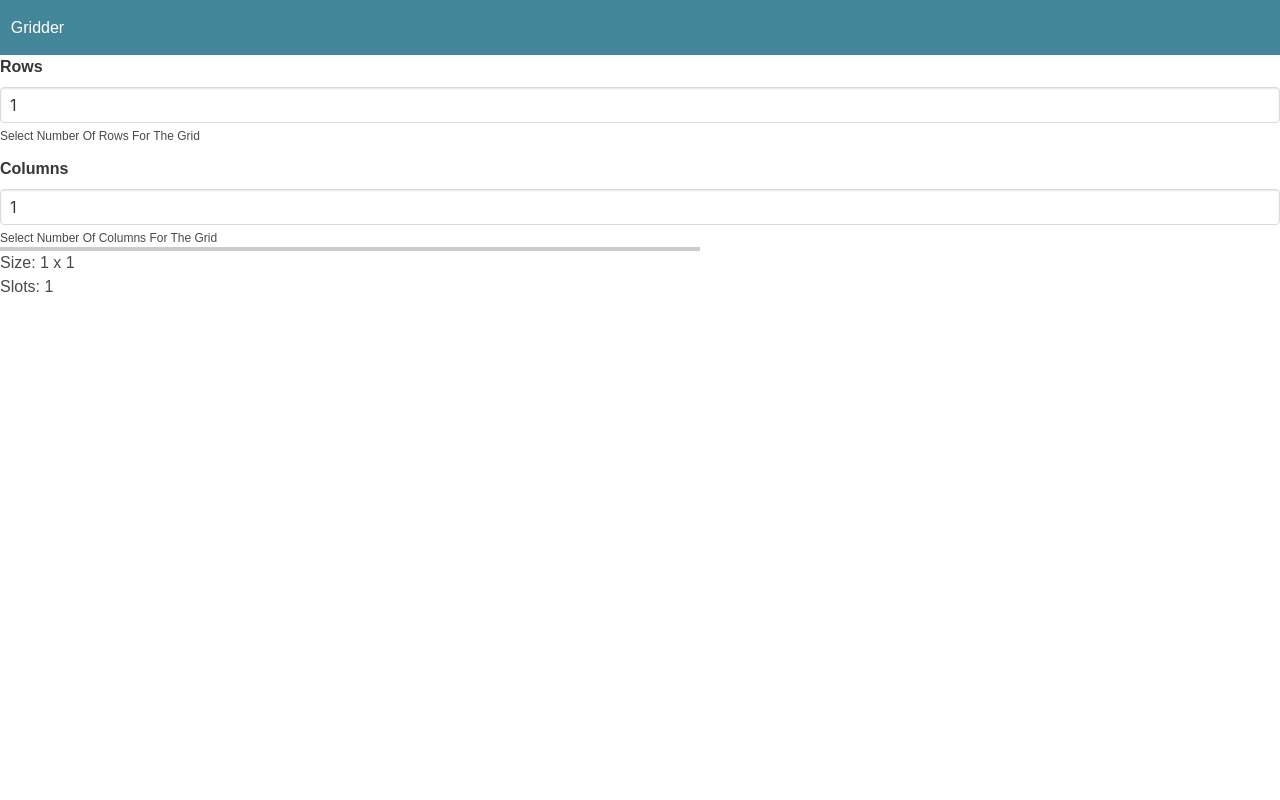
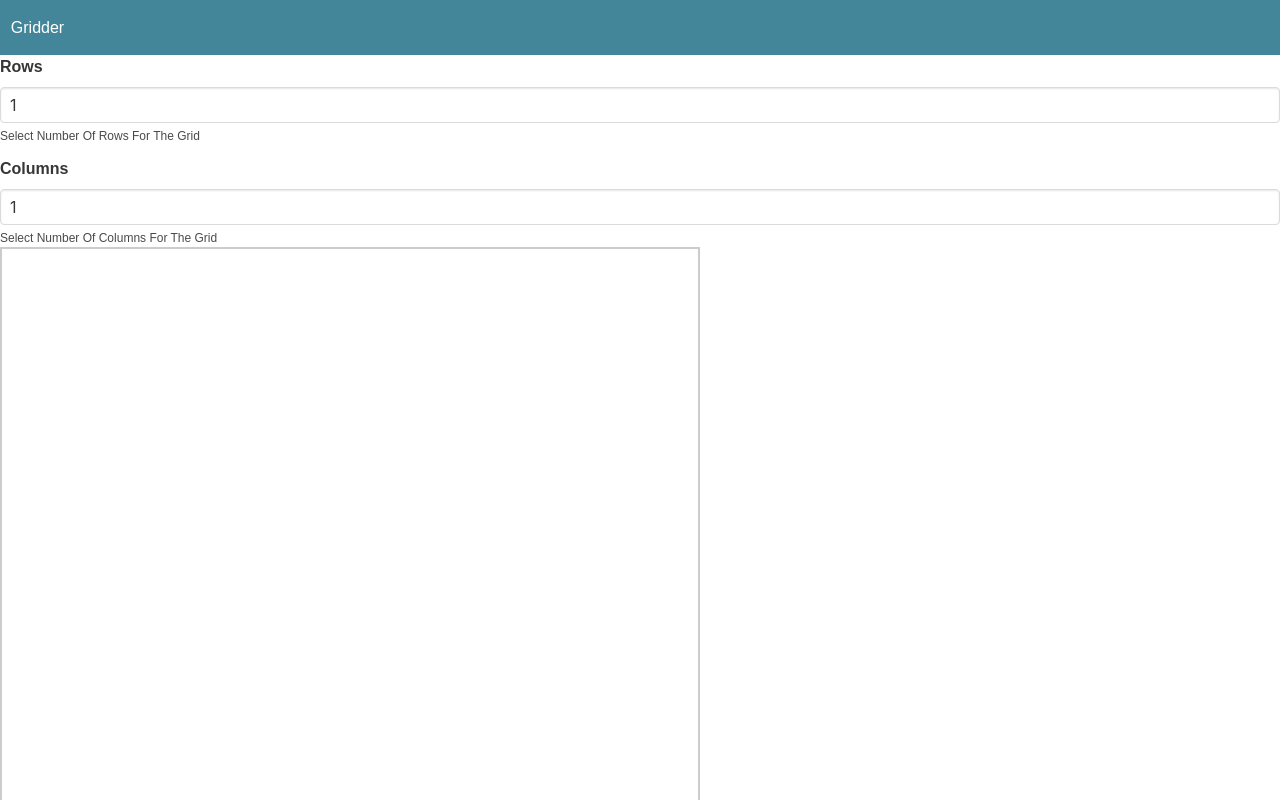
Before and after one commit to matthewstewart/gridder, a React (Create React App) app: page /test in a window 1280 px wide. Shown: the top 800 px of the page. Built offline with nearby package versions, Linux system fonts and the light colour scheme.

Commit message:
change viewport height

```diff
--- a/src/components/App.css
+++ b/src/components/App.css
@@ -1,7 +1,7 @@
 .App {
   display: grid;
   width: 100%;
-  height: 100vh;
+  min-height: 100vh;
   grid-template-columns: 1fr;
   grid-template-rows: [header-start] 55px [header-end content-start] auto [content-end];
   /* grid-row-gap: 7px; */
--- a/src/components/GridContainer.css
+++ b/src/components/GridContainer.css
@@ -2,10 +2,8 @@
   display: grid;
   grid-template-columns: 1fr;
   grid-template-rows: 1fr;
-  max-width: 300px;
-  max-height: 300px;
-  height: 100%;
-  width: 100%;
+  width: 300px;
+  height: 300px;
   border: 1px solid #ccc;
   background-color: white;
 }
@@ -16,21 +14,21 @@
 
 @media (min-width: 768px) {
   .GridContainer {
-    max-width: 450px;
-    max-height: 450px;
+    width: 450px;
+    height: 450px;
   }
 }
 
 @media (min-width: 1024px) {
   .GridContainer {
-    max-width: 700px;
-    max-height: 700px;
+    width: 700px;
+    height: 700px;
   }
 }
 
 @media (min-width: 1400px) {
   .GridContainer {
-    max-width: 800px;
-    max-height: 800px;
+    width: 800px;
+    height: 800px;
   }
 }
```
